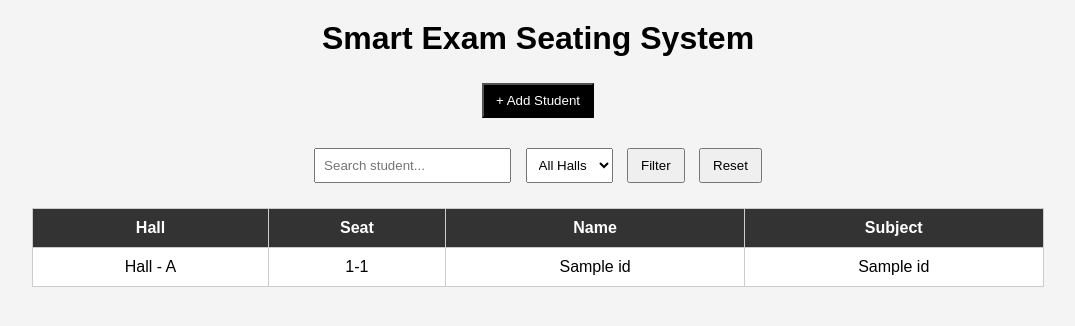
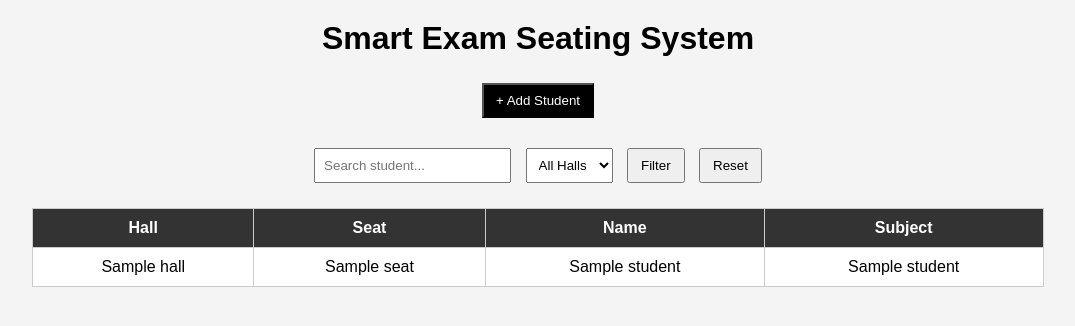
Before and after one commit to Pothiprajan/SmartExamSeatingSystem, a Flask app: template templates/index.html in a window 1280 px wide. Shown: the top 326 px of the page, without its empty margins (102-1177 px from the left). Run offline with Flask 3, Linux system fonts and the light colour scheme; the template is opened without the code that fills it: most values are stand-ins (such as "Sample title", 1, 10 or a date in 2020).

Commit message:
Fixed UI for hall distribution

```diff
--- a/app.py
+++ b/app.py
@@ -37,12 +37,11 @@ def generate_seating(students):
 
     subject_groups = defaultdict(list)
 
-    # ✅ FIXED HERE (Subject instead of subject)
     for s in students:
         if 'Subject' in s and s['Subject']:
             subject_groups[s['Subject']].append(s)
 
-    # Mix students (round robin)
+    # Round robin mix
     mixed_students = []
     while any(subject_groups.values()):
         for subject in list(subject_groups.keys()):
@@ -60,7 +59,7 @@ def generate_seating(students):
                     return False
         return True
 
-    # Fill seating
+    # Fill grid
     seating = [[None for _ in range(COLS)] for _ in range(ROWS)]
 
     for i in range(ROWS):
@@ -81,11 +80,35 @@ def generate_seating(students):
                     mixed_students.append(mixed_students.pop(0))
                     loop_count += 1
 
-            # fallback
             if not placed and mixed_students:
                 seating[i][j] = mixed_students.pop(0)
 
-    return seating
+    # -----------------------------
+    # ✅ CONVERT TO LIST + ADD HALL
+    # -----------------------------
+    final_seating = []
+
+    for i in range(ROWS):
+        for j in range(COLS):
+            student = seating[i][j]
+            if student:
+
+                # ✅ Hall logic
+                if i < 2:
+                    hall = "Hall - A"
+                elif i < 4:
+                    hall = "Hall - B"
+                else:
+                    hall = "Hall - C"
+
+                final_seating.append({
+                    "hall": hall,
+                    "seat": f"{i+1}-{j+1}",
+                    "Name": student["Name"],
+                    "Subject": student["Subject"]
+                })
+
+    return final_seating
 
 # -----------------------------
 # HOME PAGE
@@ -97,7 +120,6 @@ def index():
     search = request.args.get("search", "").lower()
     subject_filter = request.args.get("subject", "")
 
-    # Filter logic
     if search:
         students = [s for s in students if search in s['Name'].lower()]
 
@@ -115,19 +137,22 @@ def index():
                            selected_subject=subject_filter)
 
 # -----------------------------
-# ADD STUDENT ROUTE
+# ADD STUDENT ROUTE (FIXED)
 # -----------------------------
-@app.route("/add", methods=["POST"])
+@app.route("/add", methods=["GET", "POST"])
 def add():
-    regno = request.form.get("regno")
-    name = request.form.get("name")
-    dept = request.form.get("dept")
-    subject = request.form.get("subject")
+    if request.method == "POST":
+        regno = request.form.get("regno")
+        name = request.form.get("name")
+        dept = request.form.get("dept")
+        subject = request.form.get("subject")
 
-    if regno and name and dept and subject:
-        add_student(regno, name, dept, subject)
+        if regno and name and dept and subject:
+            add_student(regno, name, dept, subject)
 
-    return redirect("/")
+        return redirect("/")
+
+    return render_template("add.html")
 
 # -----------------------------
 # RUN APP
--- a/templates/index.html
+++ b/templates/index.html
@@ -60,6 +60,8 @@
         <select id="hallFilter">
             <option value="all">All Halls</option>
             <option value="Hall - A">Hall - A</option>
+            <option value="Hall - B">Hall - B</option>
+            <option value="Hall - C">Hall - C</option>
         </select>
 
         <button onclick="applyFilter()">Filter</button>
@@ -78,18 +80,13 @@
         </thead>
 
         <tbody>
-            {% for i in range(seating|length) %}
-                {% for j in range(seating[i]|length) %}
-                    {% set student = seating[i][j] %}
-                    {% if student %}
-                    <tr>
-                        <td>Hall - A</td>
-                        <td>{{ i + 1 }}-{{ j + 1 }}</td>
-                        <td>{{ student['Name'] }}</td>
-                        <td>{{ student['Subject'] }}</td>
-                    </tr>
-                    {% endif %}
-                {% endfor %}
+            {% for student in seating %}
+            <tr>
+                <td>{{ student.hall }}</td>
+                <td>{{ student.seat }}</td>
+                <td>{{ student.Name }}</td>
+                <td>{{ student.Subject }}</td>
+            </tr>
             {% endfor %}
         </tbody>
     </table>
```
